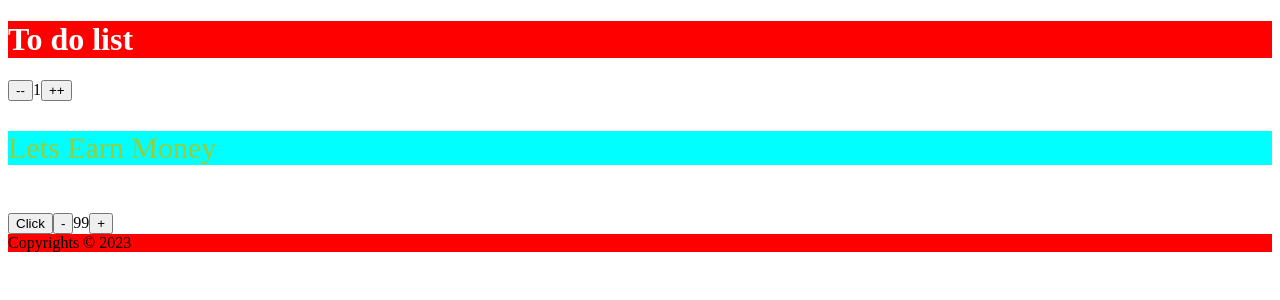
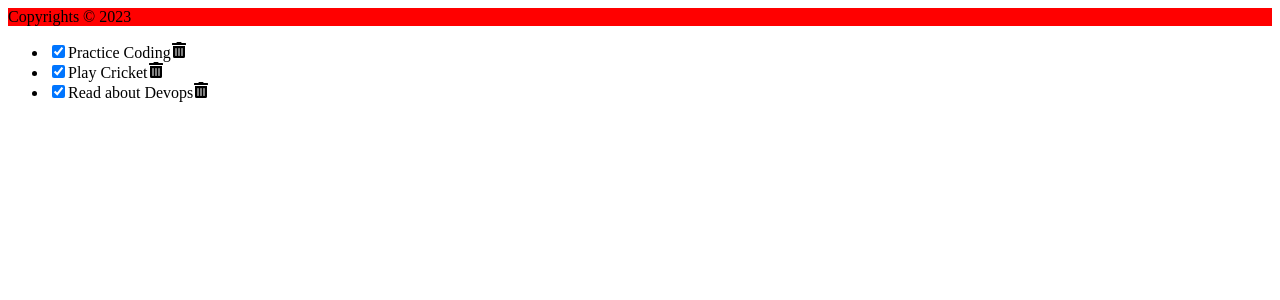
Before and after one commit to Mohammedsalman14/Reactjs, a React (Create React App) app: page / in a window 1280 px wide. Shown: the top 300 px of the page. Built offline with nearby package versions, Linux system fonts and the light colour scheme.

Commit message:
todolist basic app - Exe.js

```diff
--- a/package.json
+++ b/package.json
@@ -8,6 +8,7 @@
     "@testing-library/user-event": "^13.5.0",
     "react": "^18.2.0",
     "react-dom": "^18.2.0",
+    "react-icons": "^4.9.0",
     "react-scripts": "5.0.1",
     "web-vitals": "^2.1.4"
   },
--- a/src/App.js
+++ b/src/App.js
@@ -2,6 +2,7 @@ import Content from "./Content";
 import Footer from "./Footer";
 import Header from "./Header";
 import './App.css';
+import Exe from "./Exe";
 function App(){
 
 
@@ -9,9 +10,10 @@ function App(){
     <div>
       {/* subscribe to mdsalman
       <p>Let's {handlenamesChange()} money</p> */}
-      <Header/>
-      <Content/>
+      {/* <Header/>
+      <Content/> */}
       <Footer/>
+      <Exe/>
     </div>
   );
 }
--- a/src/Content.js
+++ b/src/Content.js
@@ -1,6 +1,7 @@
 import React from 'react';
 import './Content.css';
 import { useState } from 'react';
+
 
 const Content = () => {
     // function handlenamesChange() {
@@ -10,7 +11,7 @@ const Content = () => {
     // }
 
 
-    const [count2, updatecount] = useState(1);
+    const [count2, updatecount] = useState(()=>1);
 
     function increment() {
         updatecount(count2 + 1)
@@ -18,7 +19,10 @@ const Content = () => {
     function decrement() {
         updatecount(count2 - 1);
     }
-
+    // const namee=()=>{
+    //     return console.log("visit mdsalman.com");
+    // }
+    // const [name,setname]=useState(()=>namee())
     const [count, setCount] = useState(99)
     function incrementFunction() {
         setCount((preCount) => { return preCount + 1 });
--- /dev/null
+++ b/src/Exe.js
@@ -0,0 +1,55 @@
+import React, { useState } from 'react';
+import { FaTrashAlt} from 'react-icons/fa';
+// IoMdTrash
+function Exe() {
+    const [items,setitems]=useState(
+        [
+            {   id:1,
+                checked:true,
+                item:"Practice Coding"
+
+
+            },
+            {   id:2,
+                checked:true,
+                item:"Play Cricket"
+
+
+            }, {   id:3,
+                checked:true,
+                item:"Read about Devops"
+
+
+            }
+        ]
+    )
+    // const numbers=[1,2,3,4,5,6,7,8];
+    // const item=numbers.filter(n=>{
+    //     return n>4;
+    // });
+    // console.log(item);
+  function handleChange(id){
+   const list=items.map((item)=>item.id===id?{checked:!item.checked}:item)
+   setitems(list)
+  }
+  return (
+    <main>
+        <ul>
+          {items.map((item)=>(
+            <li key={item.id}>
+
+                <input type='checkbox' checked={item.checked} onChange={()=>handleChange(item.id)} />
+                <label>{item.item}</label>
+               <FaTrashAlt
+                role="button"
+                tabIndex="0"
+               />
+            </li>
+          ))}
+        </ul>
+
+    </main>
+  )
+}
+
+export default Exe
--- a/src/Footer.js
+++ b/src/Footer.js
@@ -1,9 +1,13 @@
-import React from 'react'
+
 
 const Footer = () => {
 const year=new Date();
+
+
+
   return (
     <footer>Copyrights &copy; {year.getFullYear()}</footer>
+
   )
 }
 
```
Also changed, not shown: 1 other file (tests, documents, lock files or other folders).
